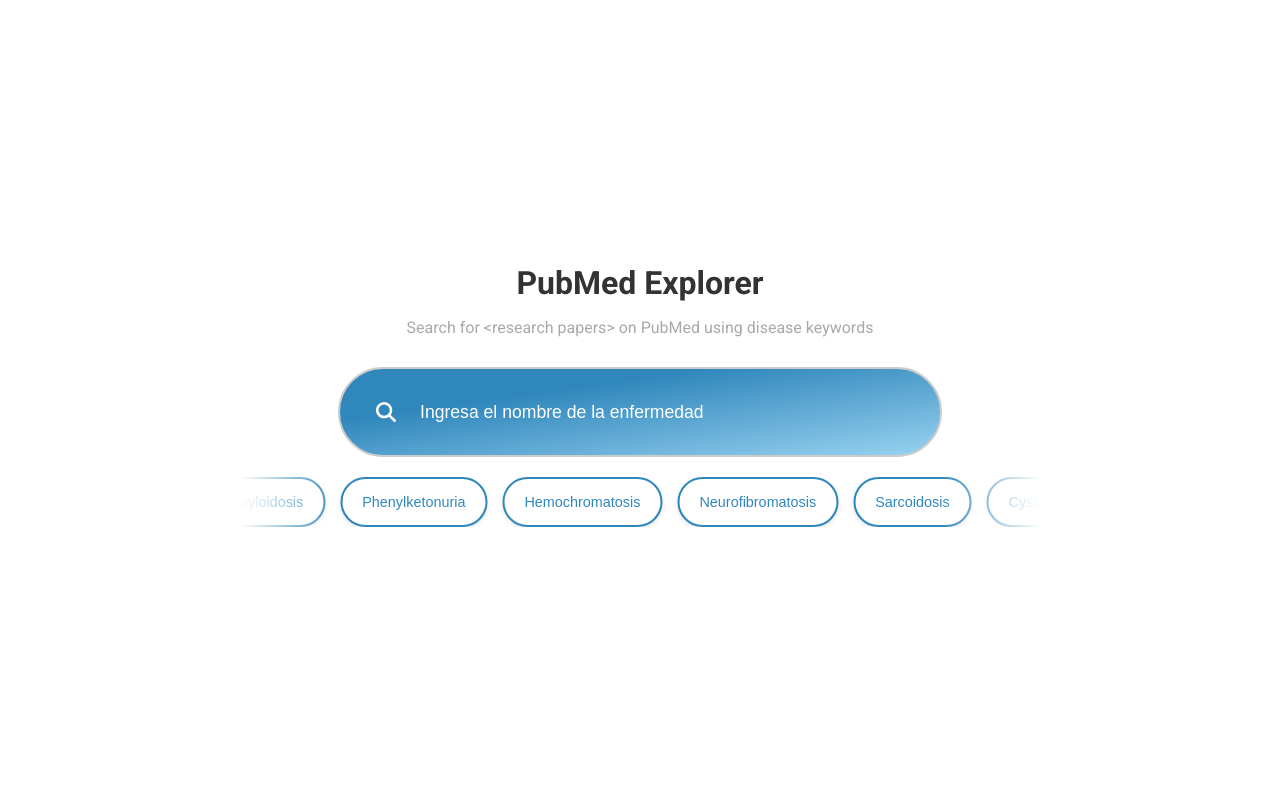
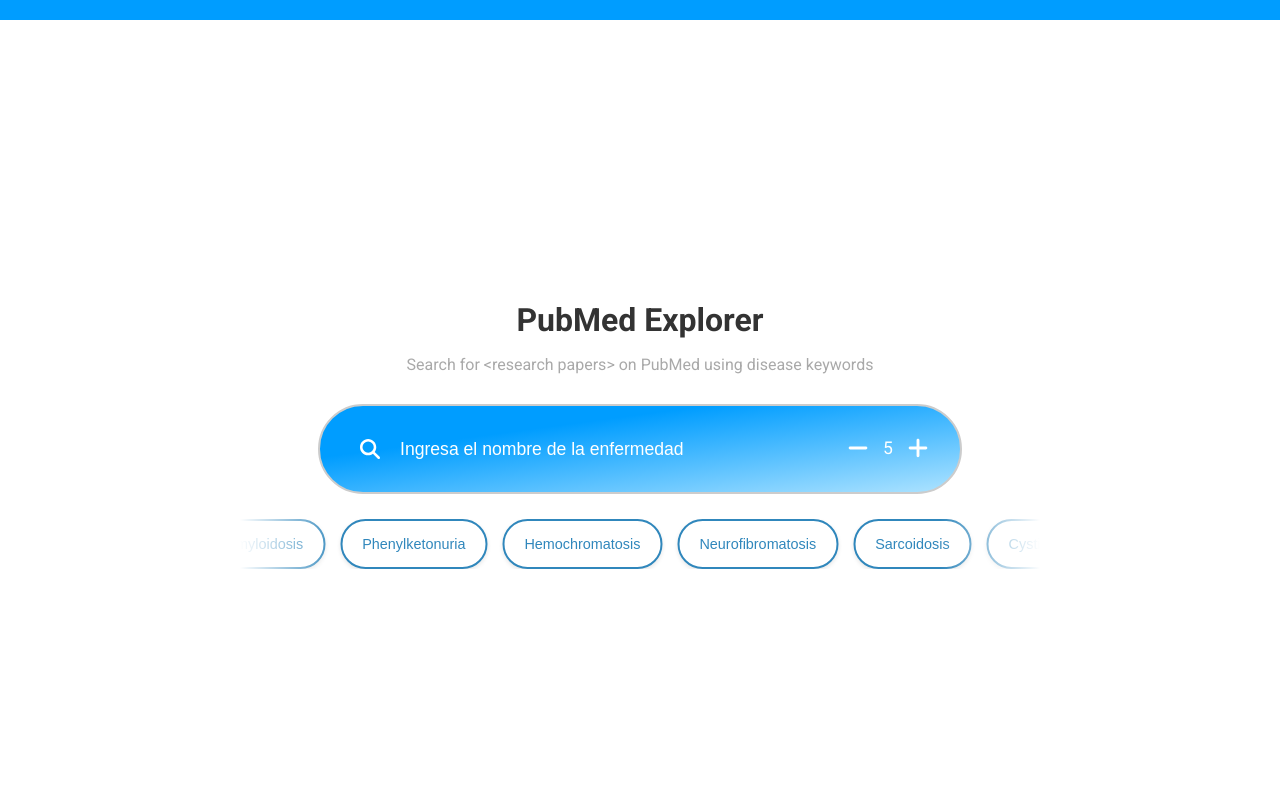
Before and after one commit to yago-mendoza/PubMedExplorer, a Flask app: page / in a window 1280 px wide. Run offline with Flask 3, Linux system fonts and the light colour scheme.

Commit message:
fix(front): added button svgs for number of results

```diff
--- a/app/pubmed.py
+++ b/app/pubmed.py
@@ -29,11 +29,10 @@
 pubmed_client = RateLimiter()
 
 @lru_cache(maxsize=PUBMED_CONFIG["rate_limit"]["cache_size"])
-def fetch_pubmed_articles(disease_name, max_results=5):
+def fetch_pubmed_articles(disease_name, max_results=PUBMED_CONFIG["search_params"]["max_results"]):
     """
     Fetches the latest PubMed articles for a given disease.
     """
-    # Uses a PubMed endpoint to retrieve article IDs matching the search criteria
     base_url = PUBMED_CONFIG["base_urls"]["search"]
     params = {
         **PUBMED_CONFIG["default_params"],
--- a/config/pubmed_config.py
+++ b/config/pubmed_config.py
@@ -8,7 +8,8 @@
         "retmode": "json"
     },
     "search_params": {
-        "sort": "pub+date" # Use "-pub+date" for older articles first
+        "sort": "pub+date", # Use "-pub+date" for older articles first
+        "max_results": 12
     },
     "rate_limit": {
         "min_interval": 1,
--- a/static/css/styles.css
+++ b/static/css/styles.css
@@ -7,6 +7,8 @@
     justify-content: center;
     align-items: center;
     min-height: 100vh;
+    width: 100%;
+    overflow-x: hidden;
 }
 
 .container {
@@ -15,9 +17,33 @@
     text-align: center;
 }
 
+.top-strip {
+    position: fixed;
+    top: 0;
+    left: 0;
+    width: 100%;
+    height: 20px;
+    background-color: #009dff;
+    z-index: 1000;
+}
+
+.main-content {
+    width: 100%;
+    max-width: 1200px;
+    padding: 0 20px;
+    margin-left: auto;
+    margin-right: auto;
+    box-sizing: border-box;
+}
+
+.main-content h1 {
+    margin-top: 100px;
+}
+
 header h1 {
     font-size: 2em;
     color: #333333;
+    margin-top: 100px;
     margin-bottom: 10px;
 }
 
@@ -32,17 +58,17 @@
     display: flex;
     justify-content: center;
     align-items: center;
-    margin-bottom: 50px;
+    margin-bottom: 55px;
     width: 100%;
 }
 
 .search-form input {
-    padding: 30px 40px 30px 10%;
+    padding: 30px 20% 30px 10%;
     font-size: 1.1em;
-    width: 60%;
+    width: 50%;
     border: 2px solid #ccc;
     border-radius: 9999px;
-    background: linear-gradient(to bottom right, #3087bc 30%, #98d2f0);
+    background: linear-gradient(to bottom right, #009dff 30%, #aee3ff);
     color: #ffffff;
     outline: none;
     line-height: 1.5;
@@ -52,13 +78,13 @@
 
 .search-form input::placeholder {
     text-align: left;
-    padding-left: 0;
+    padding-left: 10;
     color: #ffffff;
 }
 
 .search-form .search-icon {
     position: absolute;
-    left: 17%;
+    left: 15%;
     top: 50%;
     transform: translateY(-50%);
     width: 20px;
@@ -84,6 +110,43 @@
     display: flex;
     flex-direction: column;
     gap: 20px;
+}
+
+.results-counter {
+    position: absolute;
+    right: 22%;
+    top: 50%;
+    transform: translateY(-50%);
+    display: flex;
+    align-items: center;
+    gap: 10px;
+    z-index: 10;
+    right: 14%;
+    top: 27%;
+}
+
+.counter-icon {
+    width: 20px;
+    height: 40px;
+    cursor: pointer;
+    transition: all 0.3s ease;
+}
+
+.counter-icon img {
+    width: 100%;
+    height: 100%;
+    filter: brightness(0) invert(1);  /* Hace el icono blanco como el magnifying glass */
+}
+
+.counter-icon:hover {
+    opacity: 0.8;
+}
+
+#results-count {
+    font-size: 1.1em;
+    color: white;
+    min-width: 20px;
+    text-align: center;
 }
 
 .results .result-panel {
--- a/static/js/scripts.js
+++ b/static/js/scripts.js
@@ -2,27 +2,32 @@
     e.preventDefault();
     const disease = e.target.disease.value;
 
-    // Show loading overlay
-    showLoading();
+    // Mostrar animación de carga
+    document.getElementById('loading-overlay').style.display = 'flex';
 
     try {
-        const response = await fetch(`/search?disease=${encodeURIComponent(disease)}`);
+        const response = await fetch(`/search?disease=${encodeURIComponent(disease)}&max_results=${resultsCount}`);
         const data = await response.json();
 
-        const resultsDiv = document.getElementById('results');
-        resultsDiv.innerHTML = '';
+        if (!response.ok) {
+            throw new Error(data.error || 'Error en la búsqueda');
+        }
 
-        if (data.error) {
-            resultsDiv.innerHTML = `<p style="color: red;">${data.error}</p>`;
+        // Limpiar resultados anteriores
+        const resultsContainer = document.getElementById('results');
+        resultsContainer.innerHTML = '';
+
+        if (data.length === 0) {
+            // Mostrar mensaje cuando no hay resultados
+            const noResults = document.createElement('div');
+            noResults.classList.add('no-results');
+            noResults.textContent = 'No se encontraron resultados para esta búsqueda';
+            resultsContainer.appendChild(noResults);
             return;
         }
 
-        if (data.length === 0) {
-            resultsDiv.innerHTML = '<p>No se encontraron publicaciones.</p>';
-            return;
-        }
-
-        data.forEach((article, index) => {
+        // Asegurarse de que solo se muestren tantos resultados como se especificó
+        data.slice(0, resultsCount).forEach((article, index) => {
             const panel = document.createElement('div');
             panel.classList.add('result-panel');
 
@@ -96,14 +101,15 @@
             panel.appendChild(metadata);
             panel.appendChild(link);
 
-            resultsDiv.appendChild(panel);
+            resultsContainer.appendChild(panel);
         });
+
     } catch (error) {
-        console.error('Error fetching data:', error);
-        document.getElementById('results').innerHTML = `<p style="color: red;">An error occurred while fetching data.</p>`;
+        console.error('Error:', error);
+        const resultsContainer = document.getElementById('results');
+        resultsContainer.innerHTML = `<div class="error-message">Error: ${error.message}</div>`;
     } finally {
-        // Hide loading overlay
-        hideLoading();
+        document.getElementById('loading-overlay').style.display = 'none';
     }
 });
 
@@ -190,5 +196,29 @@
     animate();
 }
 
+
 // Inicializar el carrusel cuando el DOM esté cargado
 document.addEventListener('DOMContentLoaded', initSuggestionsCarousel);
+
+// Results counter functionality
+let resultsCount = 5;
+const minResults = 1;
+const maxResults = 20;
+
+document.getElementById('increase-results').addEventListener('click', () => {
+    if (resultsCount < maxResults) {
+        resultsCount++;
+        updateResultsCount();
+    }
+});
+
+document.getElementById('decrease-results').addEventListener('click', () => {
+    if (resultsCount > minResults) {
+        resultsCount--;
+        updateResultsCount();
+    }
+});
+
+function updateResultsCount() {
+    document.getElementById('results-count').textContent = resultsCount;
+}
--- a/templates/index.html
+++ b/templates/index.html
@@ -1,5 +1,6 @@
 <!DOCTYPE html>
 <html lang="es">
+<div class="top-strip"></div>
 <head>
     <meta charset="UTF-8">
     <title>PubMed Search</title>
@@ -13,10 +14,20 @@
             <p class="subtitle">Search for &lt;research papers&gt; on PubMed using disease keywords</p>
         </header>
         <div class="search-section">
+            <div class="results-counter">
+                <div class="counter-icon" id="decrease-results">
+                    <img src="{{ url_for('static', filename='svgs/minus-solid.svg') }}" alt="Decrease">
+                </div>
+                <span id="results-count">5</span>
+                <div class="counter-icon" id="increase-results">
+                    <img src="{{ url_for('static', filename='svgs/plus-solid.svg') }}" alt="Increase">
+                </div>
+            </div>
             <form id="search-form" class="search-form">
                 <div class="search-icon">
                     <img src="{{ url_for('static', filename='svgs/magnifying-glass-solid.svg') }}" alt="Search">
                 </div>
+
                 <input type="text" name="disease" autocomplete="off" placeholder="Ingresa el nombre de la enfermedad" required>
                 <button type="submit">
                     <span class="search-icon">🔍</span> Search Research
```
Also changed, not shown: static/svgs/minus-solid.svg (added), static/svgs/plus-solid.svg (added).
